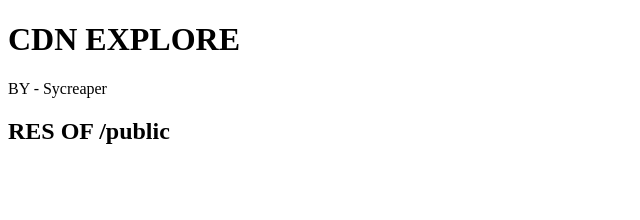
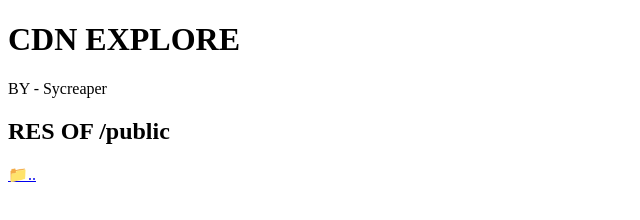
Before and after one commit to Sycreaper/cdn, a plain HTML site: page public.html in a window 1280 px wide. Shown: the full height of the page, 0-640 px from the left. Drawn offline with Linux system fonts and the light colour scheme.

Commit message:
Update public.html

```diff
--- a/public.html
+++ b/public.html
@@ -9,5 +9,6 @@
 <h1>CDN EXPLORE</h1>
 <little>BY - Sycreaper</little>
 <h2>RES OF /public</h2>
+<a href="index.html">📁..</a>
 </body>
 </html>
```
